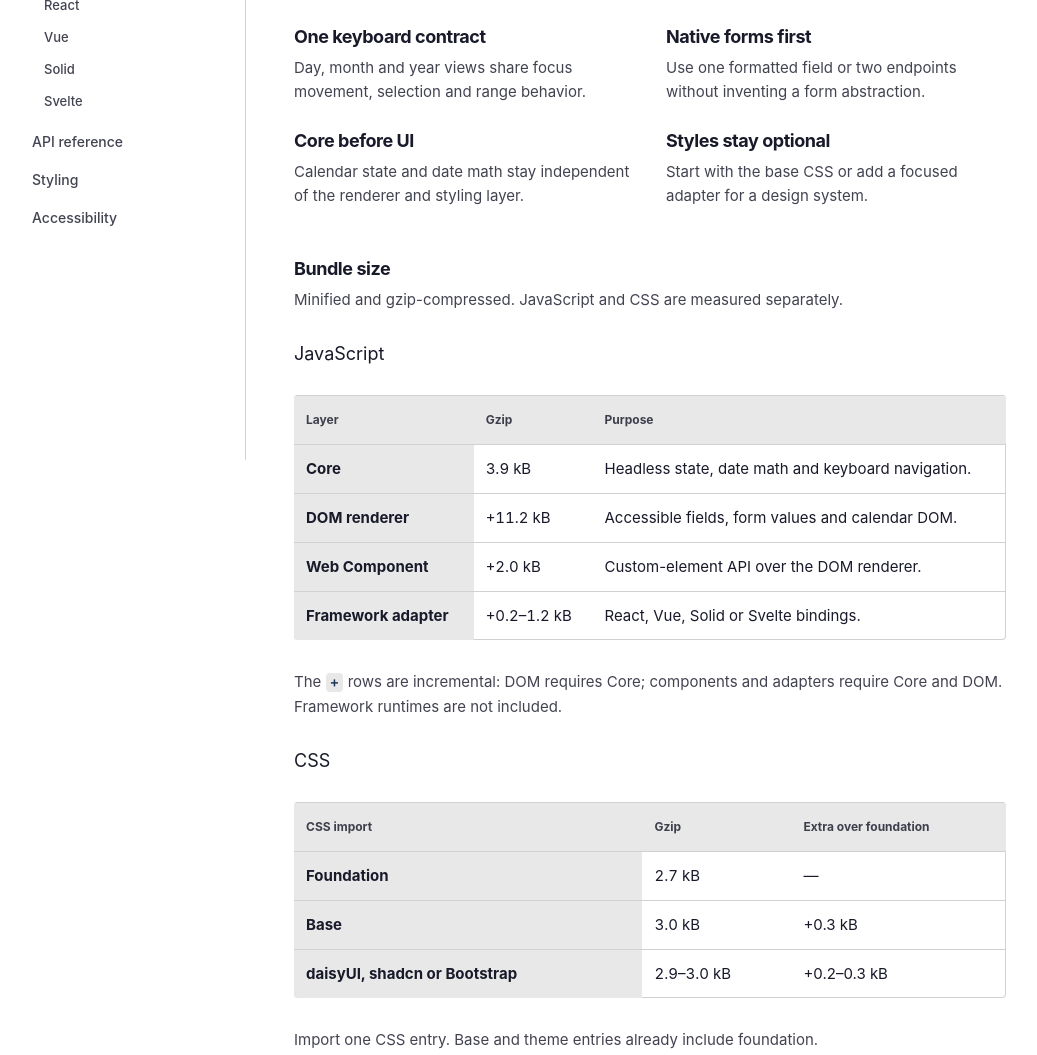
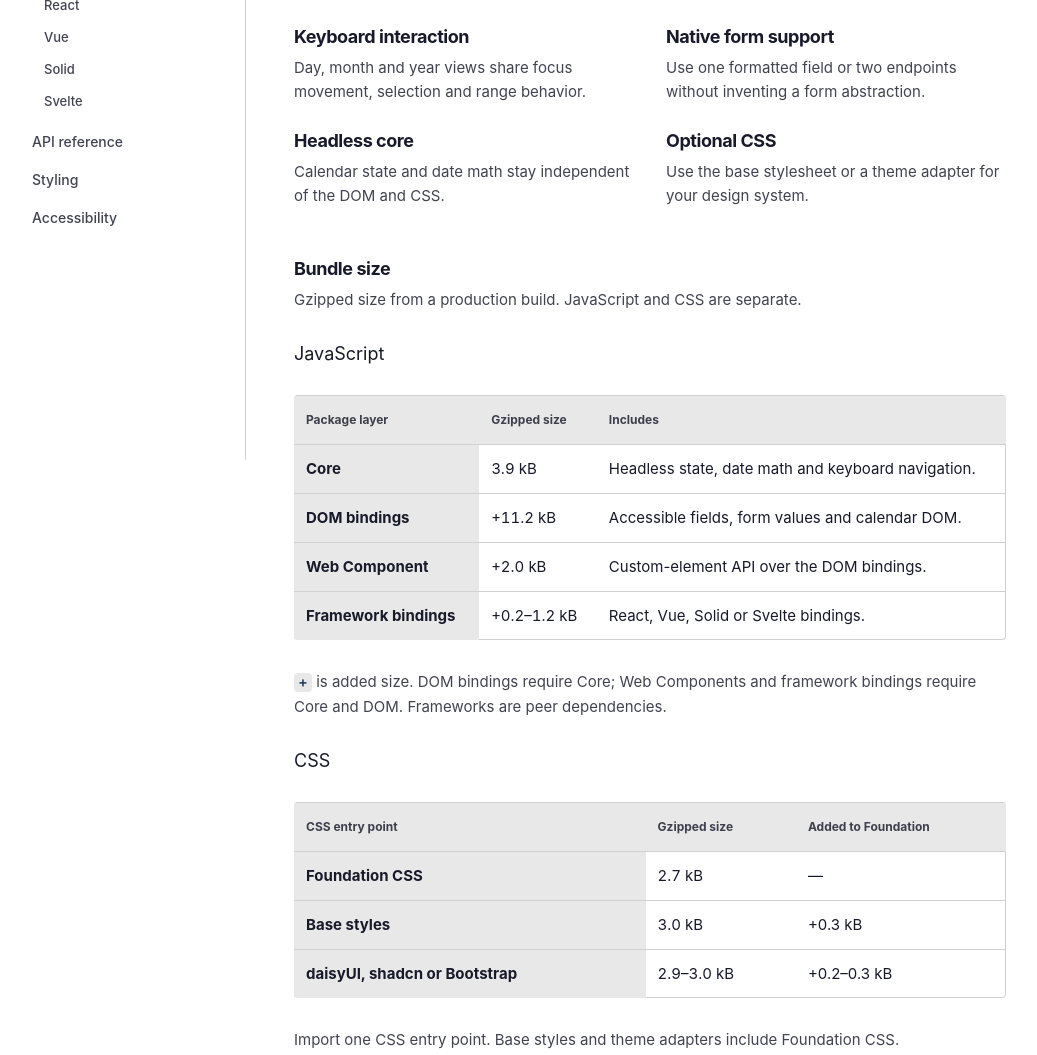
Before and after one commit to dschewchenko/litopis, a Solid app: page apps/docs/index.html in a window 1280 px wide. Shown: the part 340-1395 px from the top of the page, without its empty margins (2-1039 px from the left). Built offline with nearby package versions, Linux system fonts and the light colour scheme.

Commit message:
docs: use conventional package terms

```diff
--- a/apps/docs/index.html
+++ b/apps/docs/index.html
@@ -65,38 +65,36 @@
 
           <section class="home-strengths" aria-label="Why Litopis">
             <div>
-              <h2>One keyboard contract</h2>
+              <h2>Keyboard interaction</h2>
               <p>Day, month and year views share focus movement, selection and range behavior.</p>
             </div>
             <div>
-              <h2>Native forms first</h2>
+              <h2>Native form support</h2>
               <p>Use one formatted field or two endpoints without inventing a form abstraction.</p>
             </div>
             <div>
-              <h2>Core before UI</h2>
-              <p>
-                Calendar state and date math stay independent of the renderer and styling layer.
-              </p>
+              <h2>Headless core</h2>
+              <p>Calendar state and date math stay independent of the DOM and CSS.</p>
             </div>
             <div>
-              <h2>Styles stay optional</h2>
-              <p>Start with the base CSS or add a focused adapter for a design system.</p>
+              <h2>Optional CSS</h2>
+              <p>Use the base stylesheet or a theme adapter for your design system.</p>
             </div>
           </section>
 
           <section class="bundle-footprint" aria-labelledby="bundle-footprint-heading">
             <div class="section-heading">
               <h2 id="bundle-footprint-heading">Bundle size</h2>
-              <p>Minified and gzip-compressed. JavaScript and CSS are measured separately.</p>
+              <p>Gzipped size from a production build. JavaScript and CSS are separate.</p>
             </div>
             <h3>JavaScript</h3>
             <div class="bundle-table-wrap">
               <table class="bundle-table">
                 <thead>
                   <tr>
-                    <th scope="col">Layer</th>
-                    <th scope="col">Gzip</th>
-                    <th scope="col">Purpose</th>
+                    <th scope="col">Package layer</th>
+                    <th scope="col">Gzipped size</th>
+                    <th scope="col">Includes</th>
                   </tr>
                 </thead>
                 <tbody>
@@ -106,17 +104,17 @@
                     <td>Headless state, date math and keyboard navigation.</td>
                   </tr>
                   <tr>
-                    <th scope="row">DOM renderer</th>
+                    <th scope="row">DOM bindings</th>
                     <td>+11.2 kB</td>
                     <td>Accessible fields, form values and calendar DOM.</td>
                   </tr>
                   <tr>
                     <th scope="row">Web Component</th>
                     <td>+2.0 kB</td>
-                    <td>Custom-element API over the DOM renderer.</td>
+                    <td>Custom-element API over the DOM bindings.</td>
                   </tr>
                   <tr>
-                    <th scope="row">Framework adapter</th>
+                    <th scope="row">Framework bindings</th>
                     <td>+0.2–1.2 kB</td>
                     <td>React, Vue, Solid or Svelte bindings.</td>
                   </tr>
@@ -124,8 +122,8 @@
               </table>
             </div>
             <p class="bundle-note">
-              The <code>+</code> rows are incremental: DOM requires Core; components and adapters
-              require Core and DOM. Framework runtimes are not included.
+              <code>+</code> is added size. DOM bindings require Core; Web Components and framework
+              bindings require Core and DOM. Frameworks are peer dependencies.
             </p>
 
             <h3>CSS</h3>
@@ -133,19 +131,19 @@
               <table class="bundle-table">
                 <thead>
                   <tr>
-                    <th scope="col">CSS import</th>
-                    <th scope="col">Gzip</th>
-                    <th scope="col">Extra over foundation</th>
+                    <th scope="col">CSS entry point</th>
+                    <th scope="col">Gzipped size</th>
+                    <th scope="col">Added to Foundation</th>
                   </tr>
                 </thead>
                 <tbody>
                   <tr>
-                    <th scope="row">Foundation</th>
+                    <th scope="row">Foundation CSS</th>
                     <td>2.7 kB</td>
                     <td>—</td>
                   </tr>
                   <tr>
-                    <th scope="row">Base</th>
+                    <th scope="row">Base styles</th>
                     <td>3.0 kB</td>
                     <td>+0.3 kB</td>
                   </tr>
@@ -158,7 +156,7 @@
               </table>
             </div>
             <p class="bundle-note">
-              Import one CSS entry. Base and theme entries already include foundation.
+              Import one CSS entry point. Base styles and theme adapters include Foundation CSS.
             </p>
           </section>
 
```
